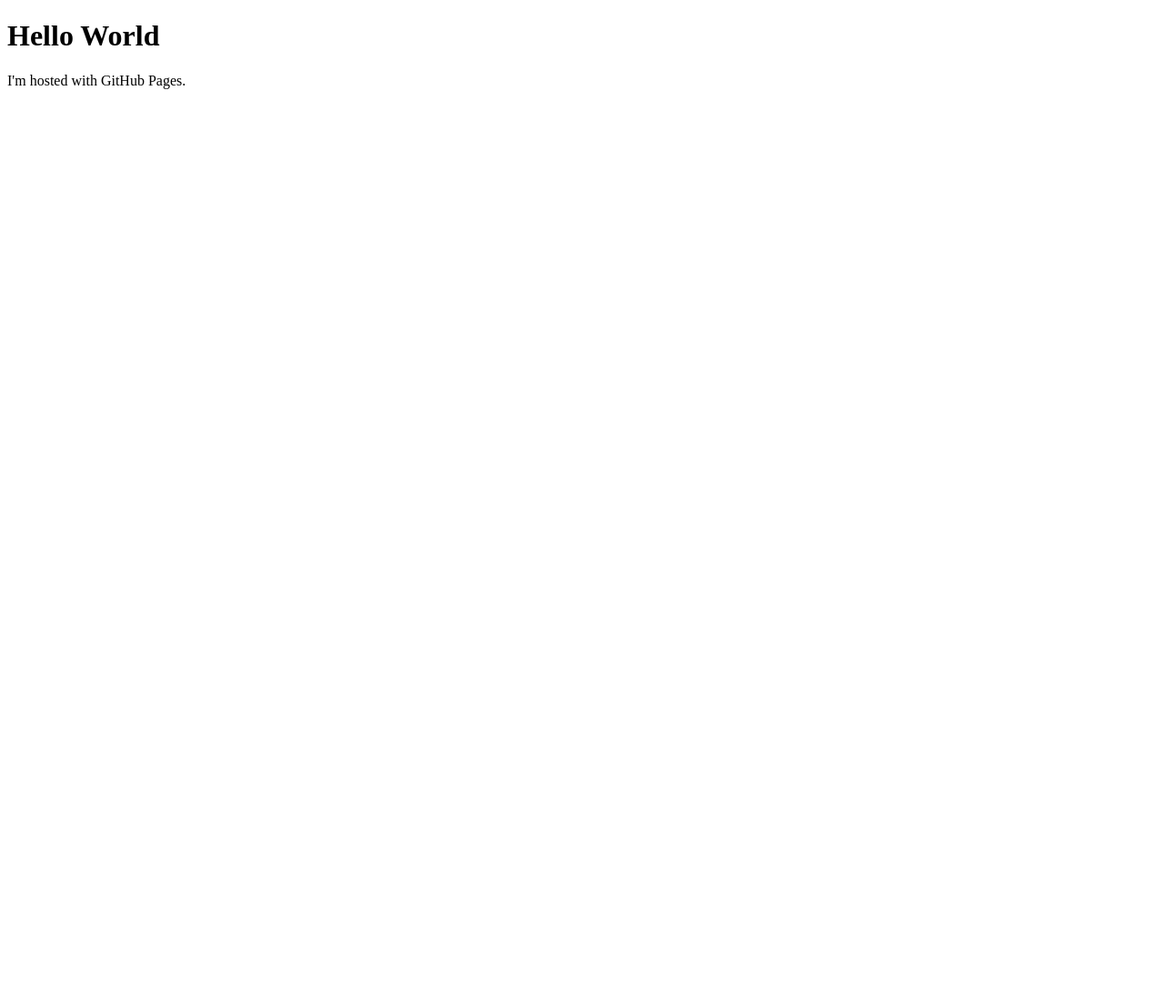
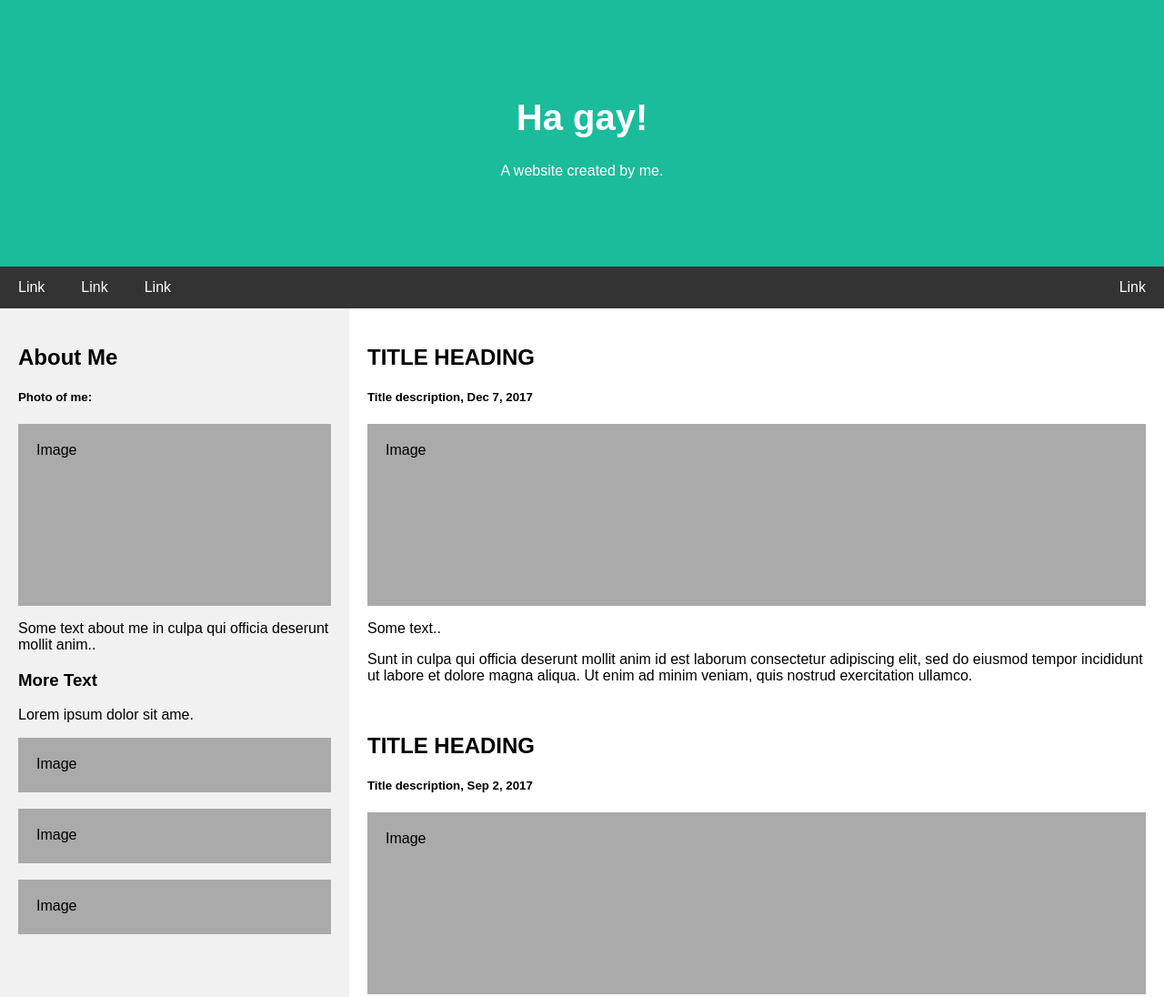
Before and after one commit to goodtomeetu/goodtomeetu.github.io, a plain HTML site: page index.html in a window 1280 px wide. Shown: the top 1096 px of the page at 91% size. Before the commit the page ends 800 px from the top, so only its background shows below. Drawn offline with Linux system fonts and the light colour scheme.

Commit message:
Update index.html

```diff
--- a/index.html
+++ b/index.html
@@ -1,7 +1,159 @@
 <!DOCTYPE html>
-<html>
+<html lang="en">
+<head>
+<title>Page Title</title>
+<meta charset="UTF-8">
+<meta name="viewport" content="width=device-width, initial-scale=1">
+<style>
+* {
+  box-sizing: border-box;
+}
+
+/* Style the body */
+body {
+  font-family: Arial, Helvetica, sans-serif;
+  margin: 0;
+}
+
+/* Header/logo Title */
+.header {
+  padding: 80px;
+  text-align: center;
+  background: #1abc9c;
+  color: white;
+}
+
+/* Increase the font size of the heading */
+.header h1 {
+  font-size: 40px;
+}
+
+/* Style the top navigation bar */
+.navbar {
+  overflow: hidden;
+  background-color: #333;
+}
+
+/* Style the navigation bar links */
+.navbar a {
+  float: left;
+  display: block;
+  color: white;
+  text-align: center;
+  padding: 14px 20px;
+  text-decoration: none;
+}
+
+/* Right-aligned link */
+.navbar a.right {
+  float: right;
+}
+
+/* Change color on hover */
+.navbar a:hover {
+  background-color: #ddd;
+  color: black;
+}
+
+/* Column container */
+.row {
+  display: -ms-flexbox; /* IE10 */
+  display: flex;
+  -ms-flex-wrap: wrap; /* IE10 */
+  flex-wrap: wrap;
+}
+
+/* Create two unequal columns that sits next to each other */
+/* Sidebar/left column */
+.side {
+  -ms-flex: 30%; /* IE10 */
+  flex: 30%;
+  background-color: #f1f1f1;
+  padding: 20px;
+}
+
+/* Main column */
+.main {
+  -ms-flex: 70%; /* IE10 */
+  flex: 70%;
+  background-color: white;
+  padding: 20px;
+}
+
+/* Fake image, just for this example */
+.fakeimg {
+  background-color: #aaa;
+  width: 100%;
+  padding: 20px;
+}
+
+/* Footer */
+.footer {
+  padding: 20px;
+  text-align: center;
+  background: #ddd;
+}
+
+/* Responsive layout - when the screen is less than 700px wide, make the two columns stack on top of each other instead of next to each other */
+@media screen and (max-width: 700px) {
+  .row {
+    flex-direction: column;
+  }
+}
+
+/* Responsive layout - when the screen is less than 400px wide, make the navigation links stack on top of each other instead of next to each other */
+@media screen and (max-width: 400px) {
+  .navbar a {
+    float: none;
+    width: 100%;
+  }
+}
+</style>
+</head>
 <body>
-<h1>Hello World</h1>
-<p>I'm hosted with GitHub Pages.</p>
+
+<div class="header">
+  <h1>Ha gay!</h1>
+  <p>A website created by me.</p>
+</div>
+
+<div class="navbar">
+  <a href="#">Link</a>
+  <a href="#">Link</a>
+  <a href="#">Link</a>
+  <a href="#" class="right">Link</a>
+</div>
+
+<div class="row">
+  <div class="side">
+    <h2>About Me</h2>
+    <h5>Photo of me:</h5>
+    <div class="fakeimg" style="height:200px;">Image</div>
+    <p>Some text about me in culpa qui officia deserunt mollit anim..</p>
+    <h3>More Text</h3>
+    <p>Lorem ipsum dolor sit ame.</p>
+    <div class="fakeimg" style="height:60px;">Image</div><br>
+    <div class="fakeimg" style="height:60px;">Image</div><br>
+    <div class="fakeimg" style="height:60px;">Image</div>
+  </div>
+  <div class="main">
+    <h2>TITLE HEADING</h2>
+    <h5>Title description, Dec 7, 2017</h5>
+    <div class="fakeimg" style="height:200px;">Image</div>
+    <p>Some text..</p>
+    <p>Sunt in culpa qui officia deserunt mollit anim id est laborum consectetur adipiscing elit, sed do eiusmod tempor incididunt ut labore et dolore magna aliqua. Ut enim ad minim veniam, quis nostrud exercitation ullamco.</p>
+    <br>
+    <h2>TITLE HEADING</h2>
+    <h5>Title description, Sep 2, 2017</h5>
+    <div class="fakeimg" style="height:200px;">Image</div>
+    <p>Some text..</p>
+    <p>Sunt in culpa qui officia deserunt mollit anim id est laborum consectetur adipiscing elit, sed do eiusmod tempor incididunt ut labore et dolore magna aliqua. Ut enim ad minim veniam, quis nostrud exercitation ullamco.</p>
+  </div>
+</div>
+
+<div class="footer">
+  <h2>Footer</h2>
+</div>
+
 </body>
 </html>
```
